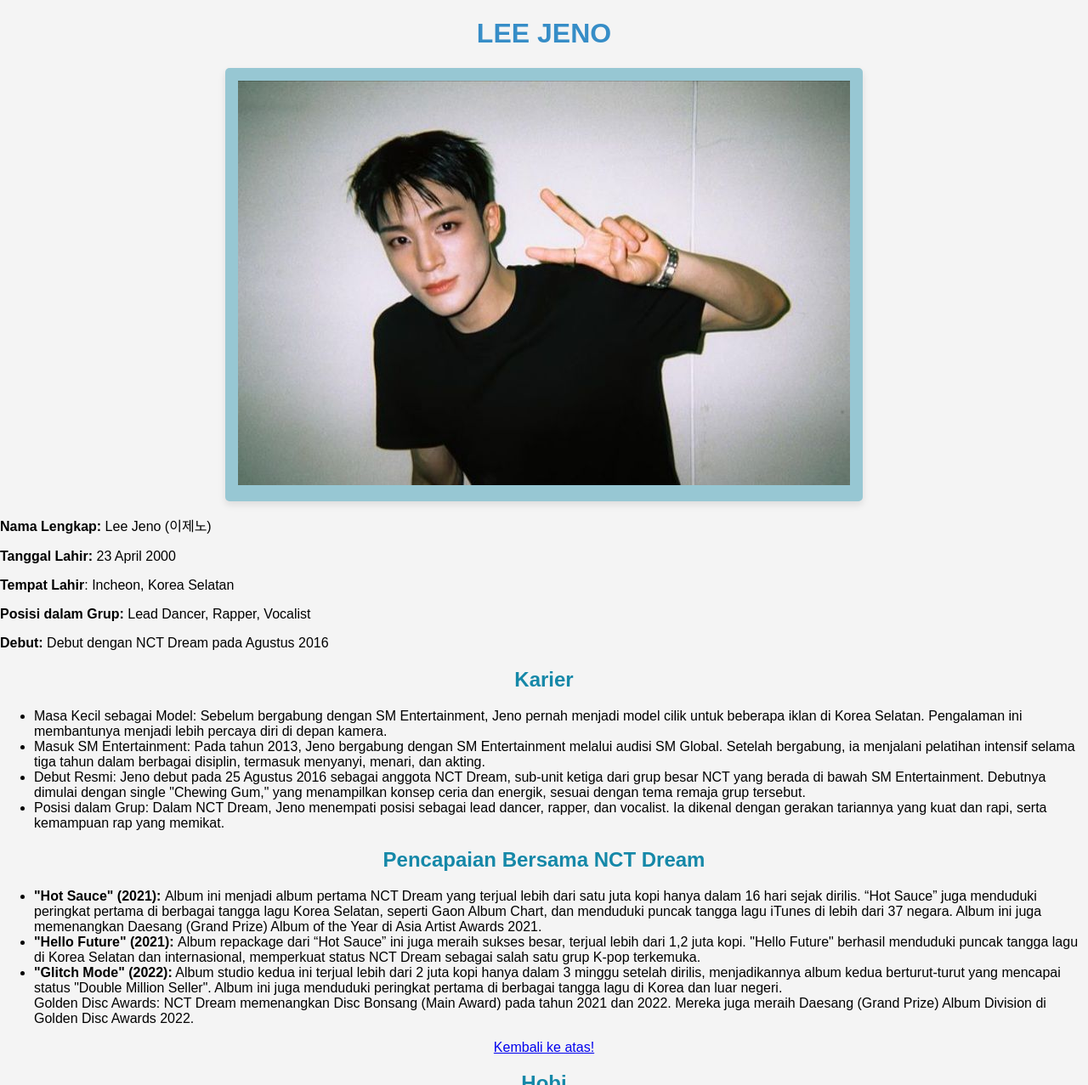
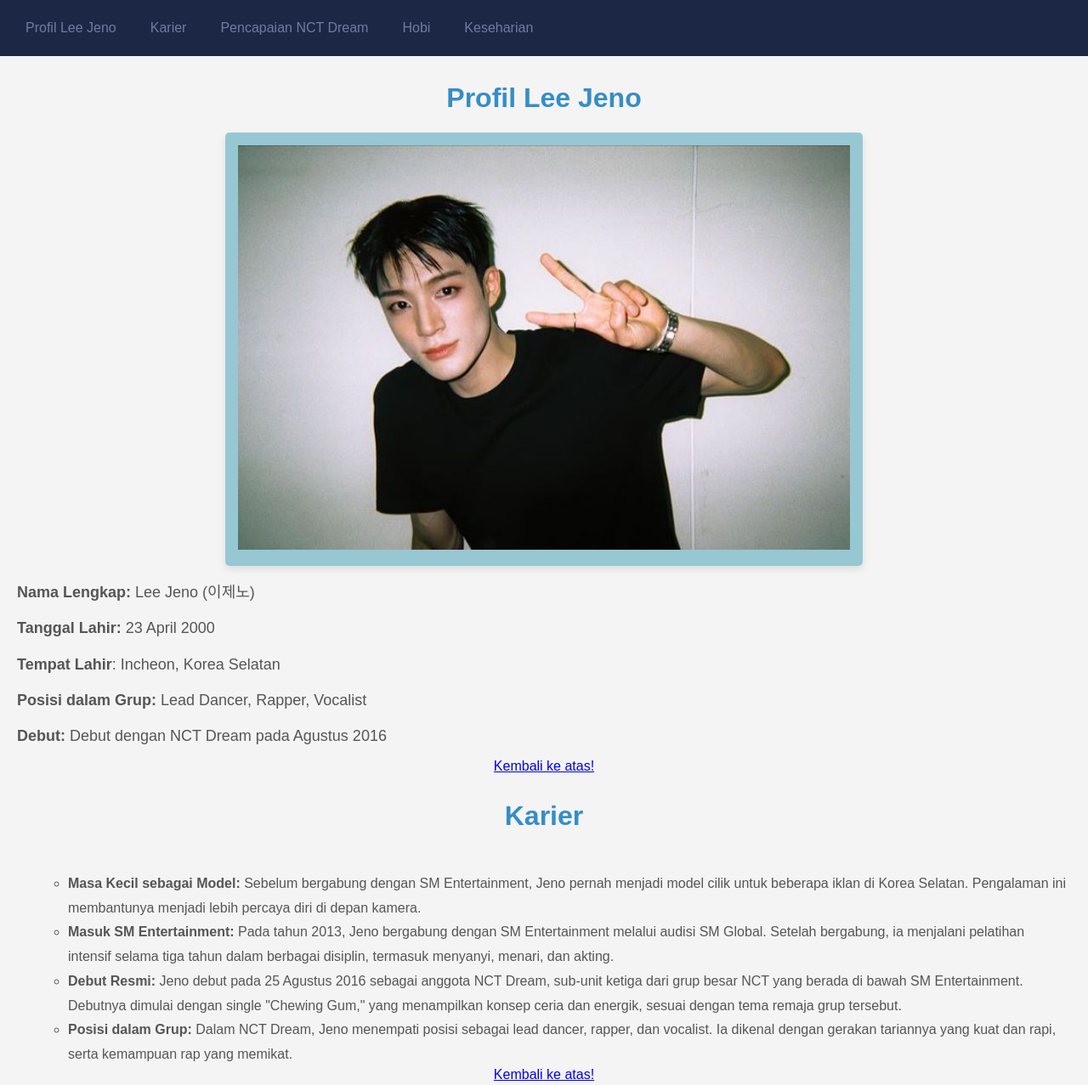
Before and after one commit to auliajeng/ajeng, a plain HTML site: page index.html in a window 1280 px wide. Shown: the top 1277 px of the page at 85% size. Drawn offline with Linux system fonts and the light colour scheme.

Commit message:
ganti index.html
program ganti

```diff
--- a/index.html
+++ b/index.html
@@ -2,6 +2,72 @@
 <html>
 <head>
 
+    <style>
+        /* Gaya CSS untuk mengatur tampilan menu */
+        body {
+            font-family: Arial, sans-serif;
+            margin: 0;
+            padding: 0;
+            background-color: #967430d6;
+        }
+
+        nav {
+            background-color: #1c2745;
+            padding: 10px;
+        }
+
+        nav ul {
+            list-style-type: none;
+            margin: 0;
+            padding: 0;
+            overflow: hidden;
+        }
+
+        nav ul li {
+            float: left;
+        }
+
+        nav ul li a {
+            display: block;
+            color: rgb(112, 124, 159);
+            text-align: center;
+            padding: 14px 20px;
+            text-decoration: none;
+        }
+
+        nav ul li a:hover {
+            background-color: #fefefe;
+        }
+
+        .content {
+            padding: 20px;
+        }
+
+        .content h1 {
+            color: #ffffff;
+        }
+
+        .content p {
+            font-size: 18px;
+            line-height: 1.6;
+        }
+    </style>
+</head>
+<body>
+
+    <!-- Menu Navigasi -->
+    <nav>
+        <ul>
+            <li><a href="#Profil Lee Jeno">Profil Lee Jeno</a></li>
+            <li><a href="#Karier">Karier</a></li>
+            <li><a href="#Pencapaian Bersama NCT Dream">Pencapaian NCT Dream</a></li>
+            <li><a href="#Hobi">Hobi</a></li>
+            <li><a href="#Keseharian">Keseharian</a></li>
+
+
+
+        </ul>
+    </nav>
 
     <title>Lee Jeno</title>
     <style>
@@ -77,7 +143,8 @@
 </head>
 <body>
 
-    <h1 style="text-align: center; color: #368dc7;">LEE JENO</h1>
+    <div class="content" id="Profil Lee Jeno">
+        <h1 style="text-align: center; color: #368dc7;">Profil Lee Jeno</h1>
     <div class="container">
         <img src="jeno.jpg" alt="Profil Lee Jeno" class="center-image">
     </div>
@@ -87,17 +154,22 @@
         <p><strong>Tempat Lahir</strong>: Incheon, Korea Selatan</p>
         <p><strong>Posisi dalam Grup:</strong> Lead Dancer, Rapper, Vocalist</p>
         <p><strong>Debut:</strong> Debut dengan NCT Dream pada Agustus 2016</p>
+        <center><a href="#top">Kembali ke atas!</a></center>
 
-    <h2 style="text-align: center; color: #1588a8;">Karier</h2>
+<div class="content" id="Karier">
+    <h1 style="text-align: center; color: #368dc7;">Karier</h1>
+    </div>
     <ul>
-        <li>Masa Kecil sebagai Model: Sebelum bergabung dengan SM Entertainment, Jeno pernah menjadi model cilik untuk beberapa iklan di Korea Selatan. Pengalaman ini membantunya menjadi lebih percaya diri di depan kamera.</li>
-        <li>Masuk SM Entertainment: Pada tahun 2013, Jeno bergabung dengan SM Entertainment melalui audisi SM Global. Setelah bergabung, ia menjalani pelatihan intensif selama tiga tahun dalam berbagai disiplin, termasuk menyanyi, menari, dan akting. </li>
-        <li>Debut Resmi: Jeno debut pada 25 Agustus 2016 sebagai anggota NCT Dream, sub-unit ketiga dari grup besar NCT yang berada di bawah SM Entertainment. Debutnya dimulai dengan single "Chewing Gum," yang menampilkan konsep ceria dan energik, sesuai dengan tema remaja grup tersebut.</li>
-        <li>Posisi dalam Grup: Dalam NCT Dream, Jeno menempati posisi sebagai lead dancer, rapper, dan vocalist. Ia dikenal dengan gerakan tariannya yang kuat dan rapi, serta kemampuan rap yang memikat.</li>
+        <li><strong>Masa Kecil sebagai Model:</strong> Sebelum bergabung dengan SM Entertainment, Jeno pernah menjadi model cilik untuk beberapa iklan di Korea Selatan. Pengalaman ini membantunya menjadi lebih percaya diri di depan kamera.</li>
+        <li><strong>Masuk SM Entertainment:</strong> Pada tahun 2013, Jeno bergabung dengan SM Entertainment melalui audisi SM Global. Setelah bergabung, ia menjalani pelatihan intensif selama tiga tahun dalam berbagai disiplin, termasuk menyanyi, menari, dan akting. </li>
+        <li><strong>Debut Resmi:</strong> Jeno debut pada 25 Agustus 2016 sebagai anggota NCT Dream, sub-unit ketiga dari grup besar NCT yang berada di bawah SM Entertainment. Debutnya dimulai dengan single "Chewing Gum," yang menampilkan konsep ceria dan energik, sesuai dengan tema remaja grup tersebut.</li>
+        <li><strong>Posisi dalam Grup:</strong> Dalam NCT Dream, Jeno menempati posisi sebagai lead dancer, rapper, dan vocalist. Ia dikenal dengan gerakan tariannya yang kuat dan rapi, serta kemampuan rap yang memikat.</li>
     </ul>
+    <center><a href="#top">Kembali ke atas!</a></center>
 
-    <h2 style="text-align: center; color: #1588a8;">Pencapaian Bersama NCT Dream</h2>
-
+<div class="content" id="Pencapaian Bersama NCT Dream">
+    <h1 style="text-align: center; color: #368dc7;">Pencapaian Bersama NCT Dream</h1>
+    </div>
     <ul>
         <li><strong>"Hot Sauce" (2021): </strong> Album ini menjadi album pertama NCT Dream yang terjual lebih dari satu juta kopi hanya dalam 16 hari sejak dirilis. “Hot Sauce” juga menduduki peringkat pertama di berbagai tangga lagu Korea Selatan, seperti Gaon Album Chart, dan menduduki puncak tangga lagu iTunes di lebih dari 37 negara. Album ini juga memenangkan Daesang (Grand Prize) Album of the Year di Asia Artist Awards 2021.</li>
         <li><strong>"Hello Future" (2021): </strong> Album repackage dari “Hot Sauce” ini juga meraih sukses besar, terjual lebih dari 1,2 juta kopi. "Hello Future" berhasil menduduki puncak tangga lagu di Korea Selatan dan internasional, memperkuat status NCT Dream sebagai salah satu grup K-pop terkemuka.</li>
@@ -106,8 +178,9 @@
     </ul>
     <center><a href="#top">Kembali ke atas!</a></center>
 
-    <h2 style="text-align: center; color: #1588a8;">Hobi</h2>
-
+    <div class="content" id="Hobi">
+        <h1 style="text-align: center; color: #368dc7;">Hobi</h1>
+        </div>
     <ul>
         <li><strong>Menggambar</strong>: Jeno memiliki bakat menggambar dan sering berbagi hasil karyanya dengan penggemar. Dia suka menggambar karakter kartun dan desain kreatif lainnya.</li>
         <li><strong>Olahraga</strong>: Jeno menikmati bermain bola basket dan skateboard. Aktivitas ini membantunya tetap aktif dan menjaga kebugarannya.</li>
@@ -115,9 +188,11 @@
         <li><strong>Game</strong>: Jeno adalah penggemar game dan sering menghabiskan waktu bermain game daring bersama teman-temannya.</li>
         <li><strong>Fotografi</strong>: Dia juga suka mengambil foto dengan kamera digitalnya, terutama foto pemandangan dan momen bersama teman-teman.</li>
     </ul>
+    <center><a href="#top">Kembali ke atas!</a></center>
 
-    <h2 style="text-align: center; color: #1588a8;">Keseharian</h2>
-            <p>Lee Jeno, sebagai anggota NCT Dream, memiliki rutinitas yang padat dan teratur. Keseharian Jeno biasanya mencakup:</p>
+    <div class="content" id="Keseharian">
+        <h1 style="text-align: center; color: #368dc7;">Keseharian</h1>
+        </div>            <p>Lee Jeno, sebagai anggota NCT Dream, memiliki rutinitas yang padat dan teratur. Keseharian Jeno biasanya mencakup:</p>
             <ul>
                 <li><strong>Latihan dan Rehearsal</strong>: Jeno sering memulai hari dengan latihan vokal dan tari untuk persiapan penampilan mendatang. Latihan ini dilakukan di studio SM Entertainment dan dapat memakan waktu beberapa jam.</li>
                 <li><strong>Jadwal Kegiatan</strong>: Setelah latihan, Jeno biasanya menjalani jadwal kegiatan lain seperti pemotretan, syuting untuk acara TV, atau wawancara. Jadwalnya sering kali bervariasi tergantung pada proyek yang sedang dikerjakan.</li>
@@ -125,7 +200,10 @@
                 <li><strong>Interaksi dengan Penggemar</strong>: Jeno sering berinteraksi dengan penggemarnya melalui media sosial seperti Instagram dan V Live, di mana dia berbagi aktivitas sehari-harinya dan momen spesial.</li>
                 <li><strong>Persiapan Malam</strong>: Pada malam hari, Jeno biasanya melakukan persiapan terakhir untuk penampilan esok hari dan menyisihkan waktu untuk istirahat. Dia mungkin juga menonton drama atau film untuk bersantai sebelum tidur.</li>
             </ul>
-            <center><p> instagram :<a href="https://www.instagram.com/leejen_o_423"target="_blank">jenoo</a></p>  </center>
+
+            <center><p> instagram :<a href="https://www.instagram.com/leejen_o_423"target="_blank">leejeno</a></p>  </center>
+            <center><a href="#top">Kembali ke atas!</a></center>
+
             <!DOCTYPE html>
             <html lang="id">
             <head>
@@ -198,7 +276,5 @@
             </body>
             </html>
 
-            <center><a href="#top">Kembali ke atas!</a></center>
-
 </body>
 </html>
```
